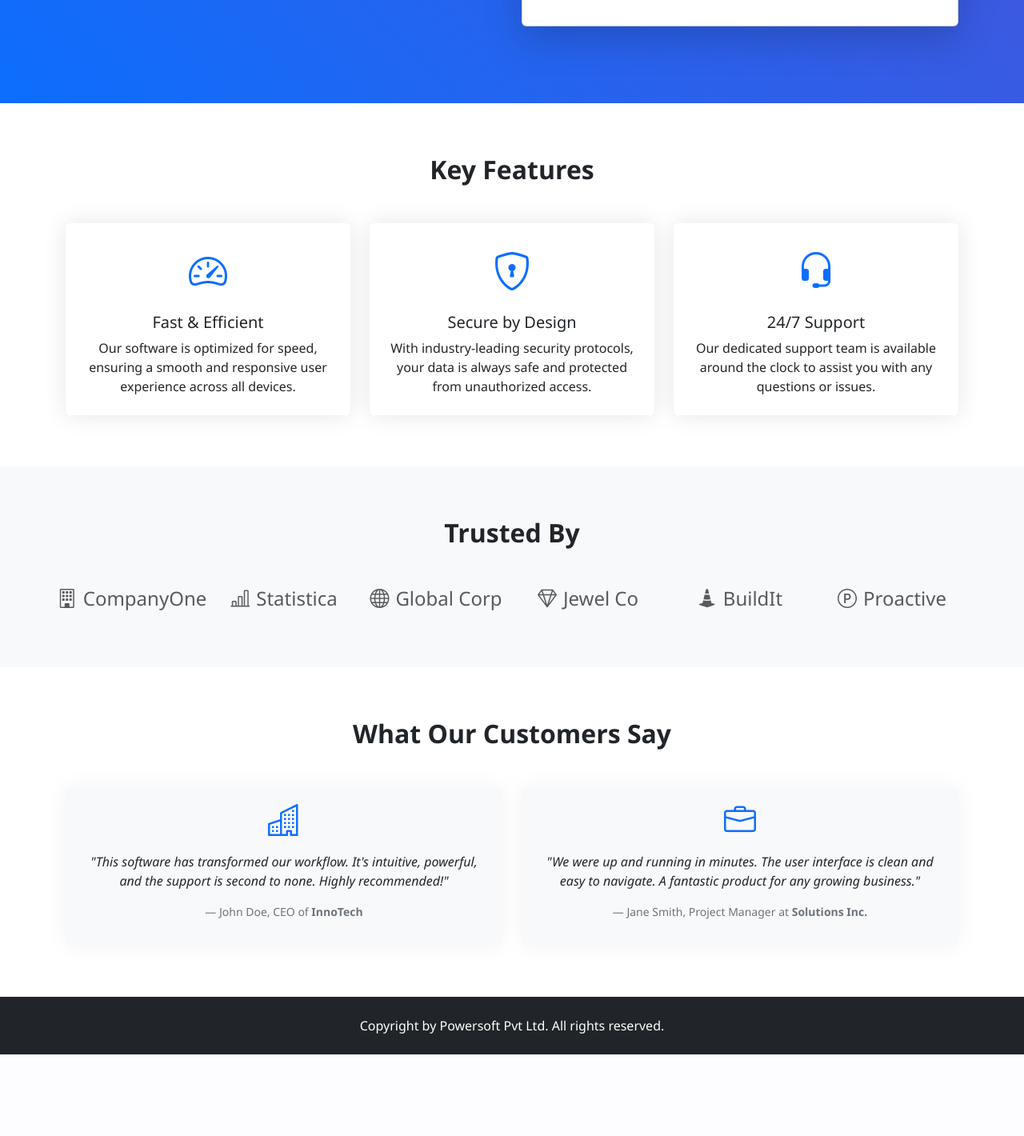
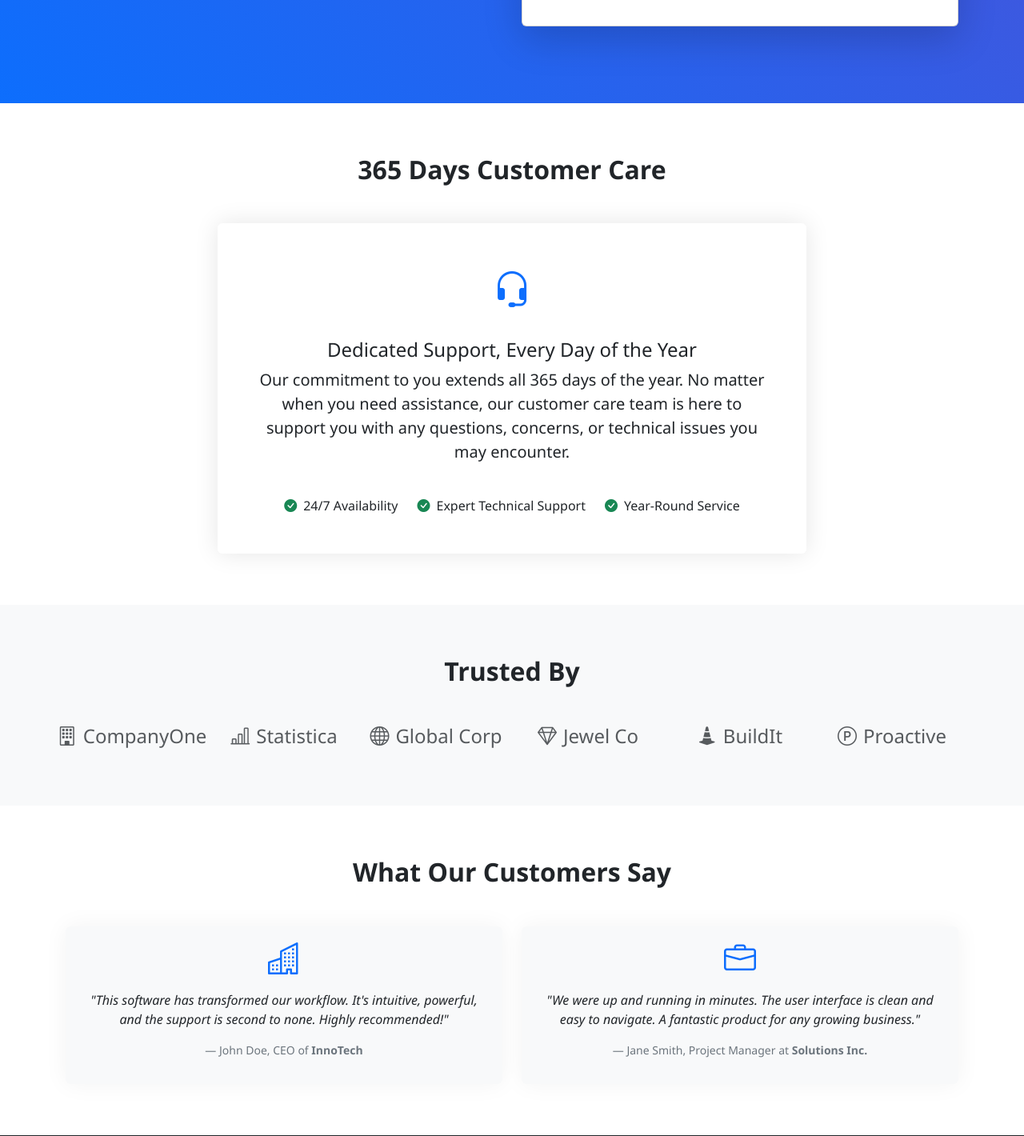
Before and after one commit to th3gh0s8/myWebDev, a PHP site: page / in a window 1280 px wide. Shown: the part 1556-2976 px from the top of the page at 80% size. Before the commit the page ends 2874 px from the top, so only its background shows below. Run offline with PHP 8.4, Linux system fonts and the light colour scheme; data that the repository does not hold is empty; some libraries are stand-ins or nearby versions.

Commit message:
Update index.php
Co-Authored-By: SLRAPTOR <63906862+SLRAPTOR@users.noreply.github.com>

```diff
--- a/index.php
+++ b/index.php
@@ -131,36 +131,25 @@ include 'header.php';
     </div>
 </header>
 
-<!-- Features Section -->
-<section id="features" class="section-padding">
+<!-- 365 Days Customer Care Section -->
+<section id="customer-care" class="section-padding">
     <div class="container">
-        <h2 class="section-title">Key Features</h2>
-        <div class="row g-4">
-            <div class="col-md-4">
-                <div class="card feature-card text-center p-4">
-                    <div class="feature-icon mb-3 mx-auto">
-                        <i class="bi bi-speedometer2"></i>
+        <h2 class="section-title">365 Days Customer Care</h2>
+        <div class="row justify-content-center">
+            <div class="col-lg-8">
+                <div class="card feature-card text-center p-5">
+                    <div class="feature-icon mb-4 mx-auto">
+                        <i class="bi bi-headset" style="font-size: 3rem;"></i>
                     </div>
-                    <h3 class="h5">Fast & Efficient</h3>
-                    <p class="card-text">Our software is optimized for speed, ensuring a smooth and responsive user experience across all devices.</p>
-                </div>
-            </div>
-            <div class="col-md-4">
-                <div class="card feature-card text-center p-4">
-                    <div class="feature-icon mb-3 mx-auto">
-                        <i class="bi bi-shield-lock"></i>
+                    <h3 class="h4">Dedicated Support, Every Day of the Year</h3>
+                    <p class="card-text lead">Our commitment to you extends all 365 days of the year. No matter when you need assistance, our customer care team is here to support you with any questions, concerns, or technical issues you may encounter.</p>
+                    <div class="mt-4">
+                        <div class="d-flex justify-content-center gap-4">
+                            <p class="mb-0 d-flex align-items-center"><i class="bi bi-check-circle-fill text-success me-2"></i> 24/7 Availability</p>
+                            <p class="mb-0 d-flex align-items-center"><i class="bi bi-check-circle-fill text-success me-2"></i> Expert Technical Support</p>
+                            <p class="mb-0 d-flex align-items-center"><i class="bi bi-check-circle-fill text-success me-2"></i> Year-Round Service</p>
+                        </div>
                     </div>
-                    <h3 class="h5">Secure by Design</h3>
-                    <p class="card-text">With industry-leading security protocols, your data is always safe and protected from unauthorized access.</p>
-                </div>
-            </div>
-            <div class="col-md-4">
-                <div class="card feature-card text-center p-4">
-                    <div class="feature-icon mb-3 mx-auto">
-                        <i class="bi bi-headset"></i>
-                    </div>
-                    <h3 class="h5">24/7 Support</h3>
-                    <p class="card-text">Our dedicated support team is available around the clock to assist you with any questions or issues.</p>
                 </div>
             </div>
         </div>
```
